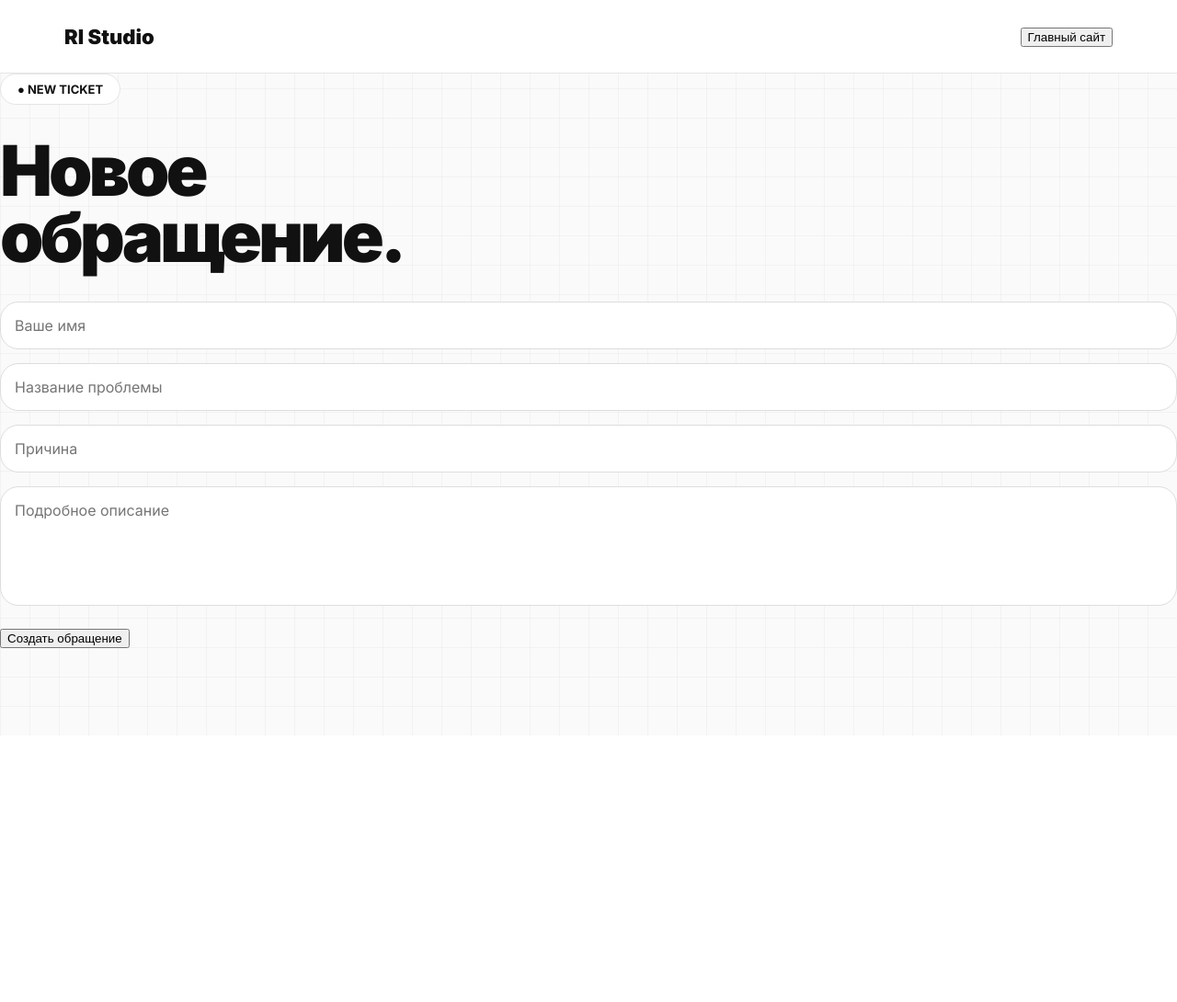
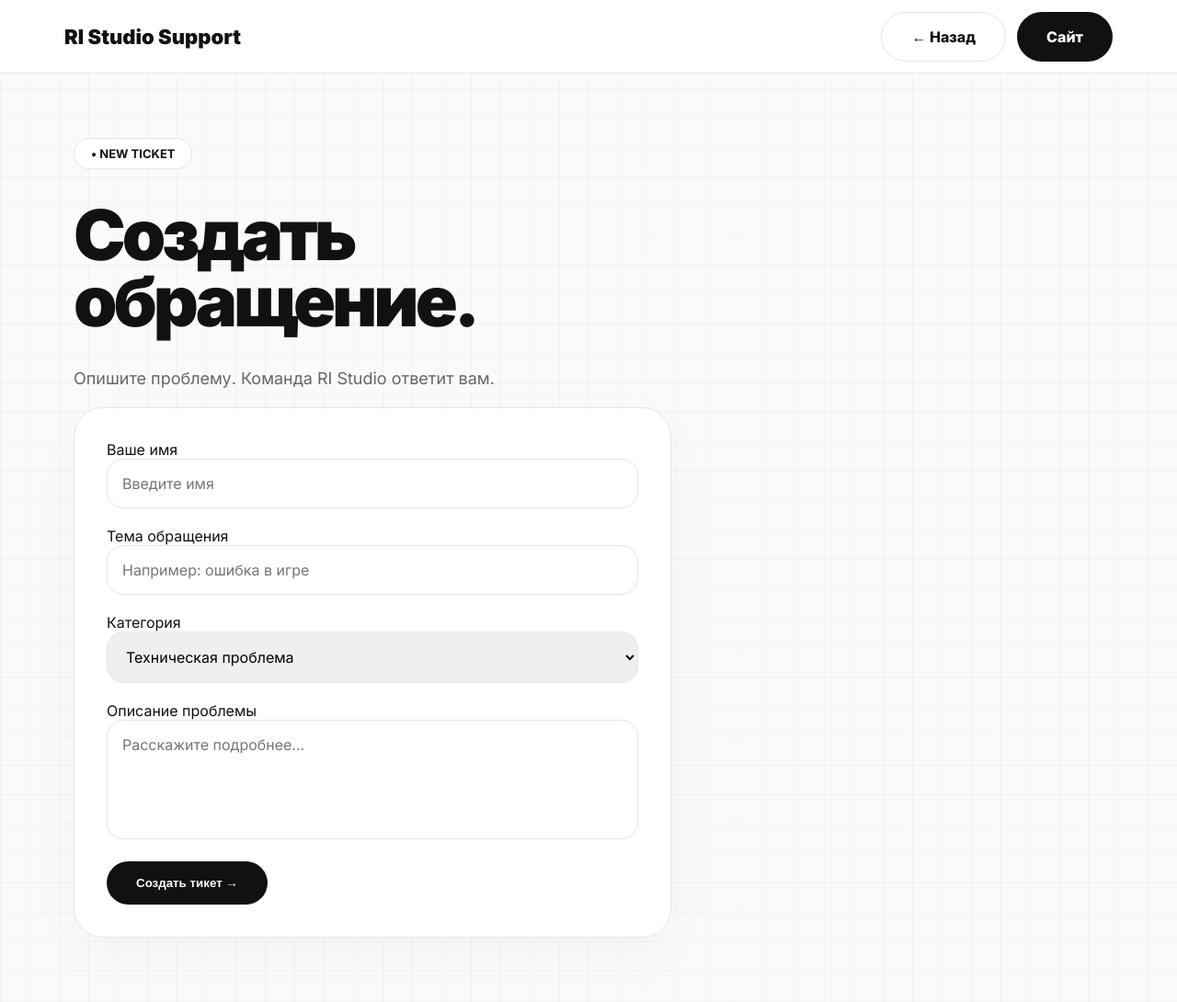
Before and after one commit to geminiappa/ri-studio-support, a Flask app: page /create in a window 1280 px wide. Shown: the whole page at 92% size. Before the commit the page ends 800 px from the top, so only its background shows below. Run offline with Flask 3, Linux system fonts and the light colour scheme; some libraries are stand-ins or nearby versions.

Commit message:
Update create.html

```diff
--- a/templates/create.html
+++ b/templates/create.html
@@ -1,37 +1,61 @@
 <!DOCTYPE html>
-
-<html>
+<html lang="ru">
 
 <head>
 
+<meta charset="UTF-8">
+
+<meta name="viewport" content="width=device-width, initial-scale=1.0">
+
 <title>
-Создание тикета
+RI Studio Support
 </title>
 
-<link rel="stylesheet" href="{{ url_for('static', filename='style.css') }}">
+
+<link rel="stylesheet" href="/static/style.css">
+
 
 </head>
+
+
 
 
 <body>
 
 
+
+
 <header class="header">
 
+
 <div class="logo">
-RI Studio
+
+RI Studio Support
+
 </div>
 
 
-<div class="nav">
 
-<a href="https://ri-studio-games.onrender.com/" target="_blank">
 
-<button>
-Главный сайт
-</button>
+<div class="header-actions">
+
+
+<a class="btn btn-light"
+href="/">
+
+← Назад
 
 </a>
+
+
+
+<a class="btn"
+href="https://ri-studio-games.onrender.com/">
+
+Сайт
+
+</a>
+
 
 
 </div>
@@ -42,22 +66,28 @@
 
 
 
-<section class="hero">
+
+
+
+
+<main class="container fade">
 
 
 
 <div class="badge">
 
-● NEW TICKET
+• NEW TICKET
 
 </div>
 
 
 
 
+
 <h1>
 
-Новое<br>
+Создать<br>
+
 обращение.
 
 </h1>
@@ -66,60 +96,158 @@
 
 
 
-<div class="support">
+<p>
+
+Опишите проблему.
+Команда RI Studio ответит вам.
+
+</p>
 
 
 
-<form action="/create_ticket" method="post">
 
 
-<input
-name="user"
-placeholder="Ваше имя"
-required
 
-style="
-width:100%;
-padding:15px;
-border-radius:20px;
-border:1px solid #ddd;
-margin-bottom:15px;
-"
->
+
+
+
+<section class="card"
+style="max-width:650px;">
+
+
+
+
+
+<form method="POST"
+action="/create_ticket">
+
+
+
+
+
+
+<label>
+
+Ваше имя
+
+</label>
+
+
+<br>
 
 
 
 <input
-name="title"
-placeholder="Название проблемы"
+
+name="user"
+
+placeholder="Введите имя"
+
 required
 
-style="
-width:100%;
-padding:15px;
-border-radius:20px;
-border:1px solid #ddd;
-margin-bottom:15px;
-"
 >
 
 
 
 
+
+<br><br>
+
+
+
+
+
+<label>
+
+Тема обращения
+
+</label>
+
+
+
+<br>
+
+
+
 <input
-name="reason"
-placeholder="Причина"
+
+name="title"
+
+placeholder="Например: ошибка в игре"
+
 required
 
-style="
-width:100%;
-padding:15px;
-border-radius:20px;
-border:1px solid #ddd;
-margin-bottom:15px;
-"
 >
 
+
+
+
+
+
+<br><br>
+
+
+
+
+
+
+<label>
+
+Категория
+
+</label>
+
+
+
+<br>
+
+
+
+<select name="reason">
+
+
+<option>
+Техническая проблема
+</option>
+
+
+<option>
+Ошибка игры
+</option>
+
+
+<option>
+Предложение
+</option>
+
+
+<option>
+Другое
+</option>
+
+
+</select>
+
+
+
+
+
+
+<br><br>
+
+
+
+
+
+<label>
+
+Описание проблемы
+
+</label>
+
+
+
+<br>
 
 
 
@@ -127,18 +255,15 @@
 
 name="description"
 
-placeholder="Подробное описание"
+placeholder="Расскажите подробнее..."
 
 required
 
-style="
-width:100%;
-height:120px;
-padding:15px;
-border-radius:20px;
-border:1px solid #ddd;
-"
 ></textarea>
+
+
+
+
 
 
 
@@ -146,11 +271,16 @@
 
 
 
-<button class="primary">
 
-Создать обращение
+
+<button class="btn">
+
+Создать тикет →
 
 </button>
+
+
+
 
 
 
@@ -158,13 +288,23 @@
 
 
 
-</div>
+
 
 
 </section>
 
 
 
+
+
+
+
+</main>
+
+
+
+
+
 </body>
 
 </html>
```
